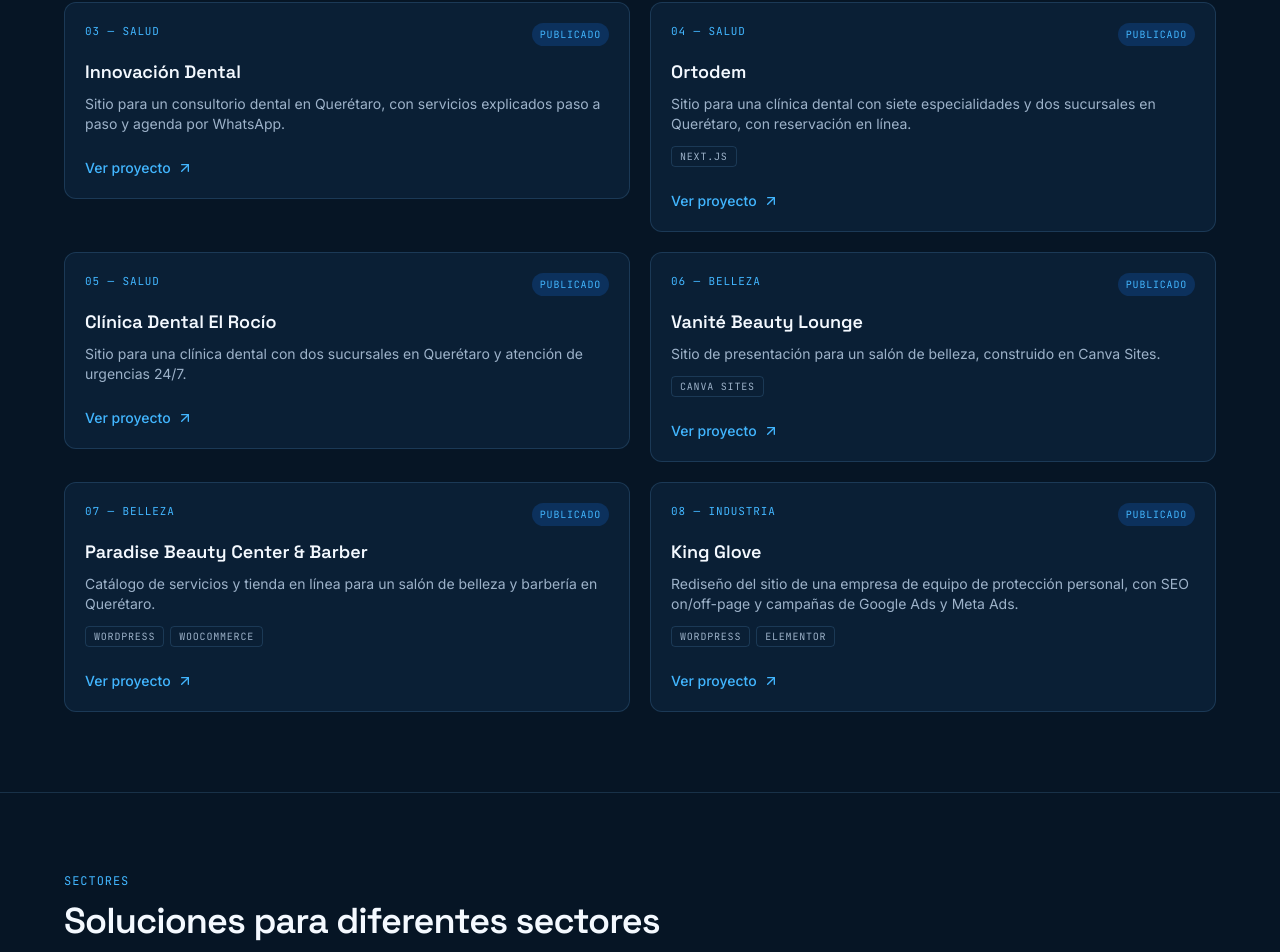
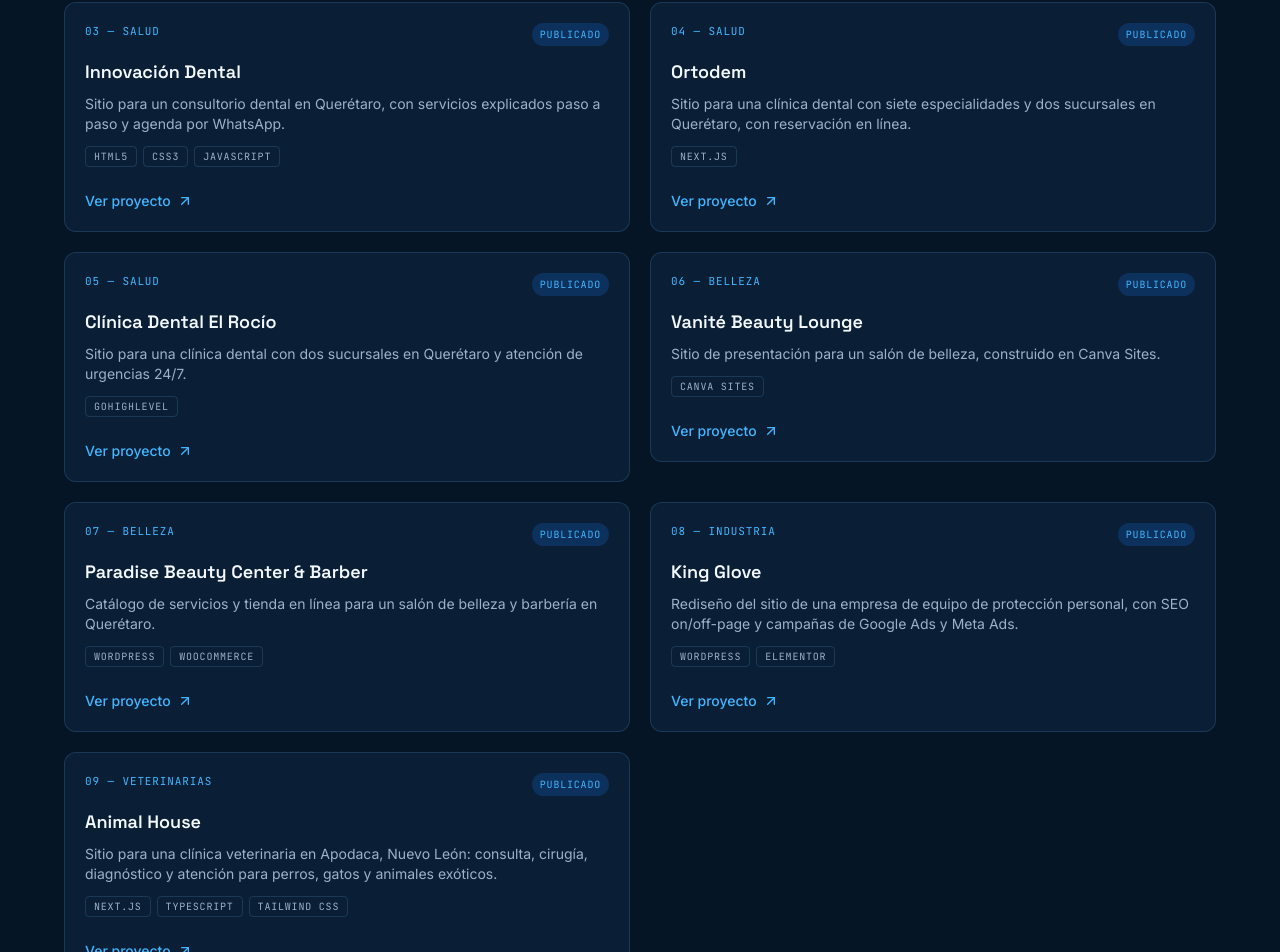
Before and after one commit to Z0o3/portfolio-daniel, a Next.js app: page / in a window 1280 px wide. Shown: the part 1395-2347 px from the top of the page. Built offline with nearby package versions, Linux system fonts and the light colour scheme; no server answers.

Commit message:
Actualizacion (fechas y Animal House)

```diff
--- a/src/data/projects.ts
+++ b/src/data/projects.ts
@@ -12,6 +12,7 @@
   year: string;
   featured: boolean;
   status: "Publicado" | "Demostración";
+  updatedAt: string; // ISO "YYYY-MM-DD" — se muestra como "Actualizado: <fecha>" en la tarjeta
 };
 
 /**
@@ -31,6 +32,7 @@
     year: "",
     featured: false,
     status: "Publicado",
+    updatedAt: "2026-07-31",
   },
   {
     id: 2,
@@ -40,10 +42,11 @@
     description:
       "Sitio para un consultorio veterinario en Celaya: consulta, cirugía, vacunación y agenda de citas por WhatsApp.",
     url: "https://k-nitoveterinaria.vercel.app/",
-    technologies: [],
+    technologies: ["HTML5", "CSS3", "JavaScript"],
     year: "",
     featured: false,
     status: "Publicado",
+    updatedAt: "2026-07-31",
   },
   {
     id: 3,
@@ -53,10 +56,11 @@
     description:
       "Sitio para un consultorio dental en Querétaro, con servicios explicados paso a paso y agenda por WhatsApp.",
     url: "https://innovacion-dental.vercel.app/",
-    technologies: [],
+    technologies: ["HTML5", "CSS3", "JavaScript"],
     year: "",
     featured: false,
     status: "Publicado",
+    updatedAt: "2026-07-31",
   },
   {
     id: 4,
@@ -70,6 +74,7 @@
     year: "",
     featured: false,
     status: "Publicado",
+    updatedAt: "2026-07-31",
   },
   {
     id: 5,
@@ -79,10 +84,11 @@
     description:
       "Sitio para una clínica dental con dos sucursales en Querétaro y atención de urgencias 24/7.",
     url: "https://clinicadentalelrocio.com/",
-    technologies: [],
+    technologies: ["GoHighLevel"],
     year: "",
     featured: false,
     status: "Publicado",
+    updatedAt: "2026-07-31",
   },
   {
     id: 6,
@@ -95,6 +101,7 @@
     year: "",
     featured: false,
     status: "Publicado",
+    updatedAt: "2026-07-31",
   },
   {
     id: 7,
@@ -108,6 +115,7 @@
     year: "",
     featured: false,
     status: "Publicado",
+    updatedAt: "2026-07-31",
   },
   {
     id: 8,
@@ -121,6 +129,21 @@
     year: "",
     featured: false,
     status: "Publicado",
+    updatedAt: "2026-02-15",
+  },
+  {
+    id: 9,
+    slug: "animal-house",
+    title: "Animal House",
+    category: "Veterinarias",
+    description:
+      "Sitio para una clínica veterinaria en Apodaca, Nuevo León: consulta, cirugía, diagnóstico y atención para perros, gatos y animales exóticos.",
+    url: "https://github.com/Z0o3/animal-house",
+    technologies: ["Next.js", "TypeScript", "Tailwind CSS"],
+    year: "",
+    featured: false,
+    status: "Publicado",
+    updatedAt: "2026-08-07",
   },
 ];
 
```
